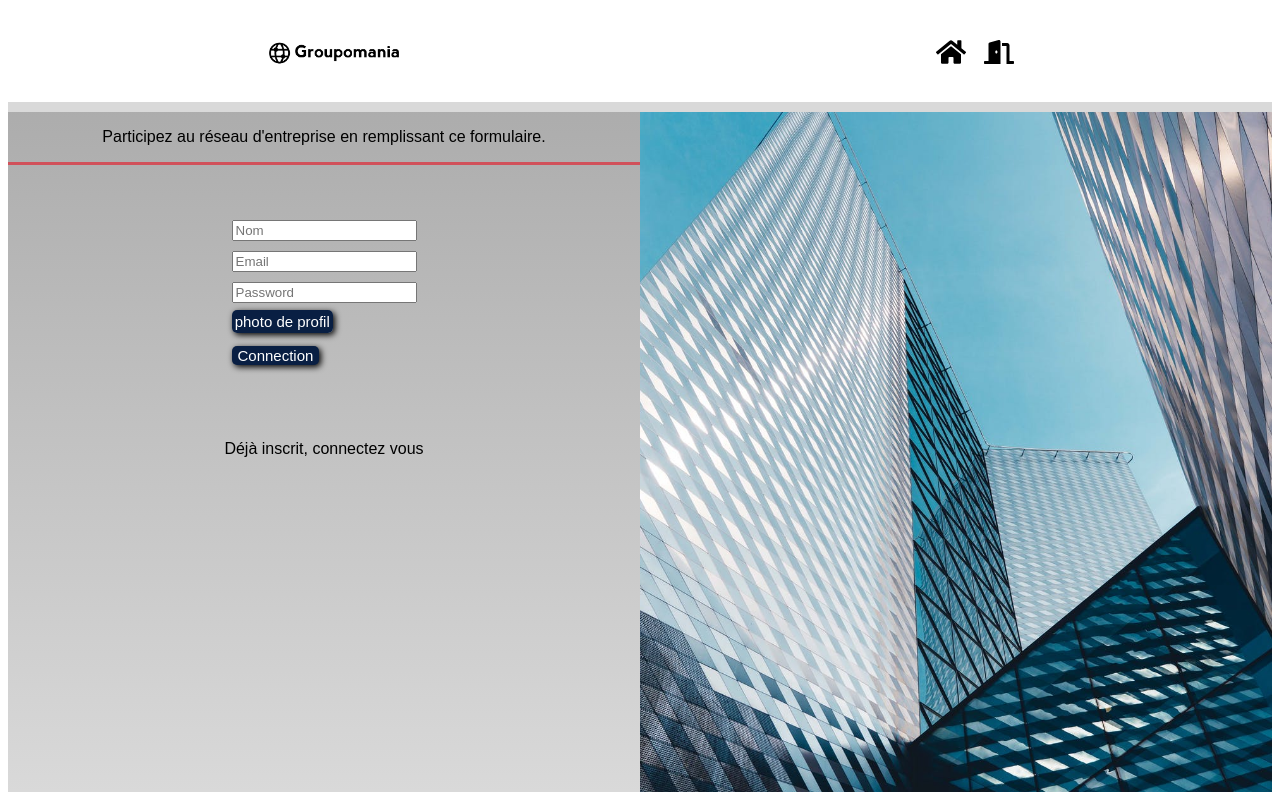
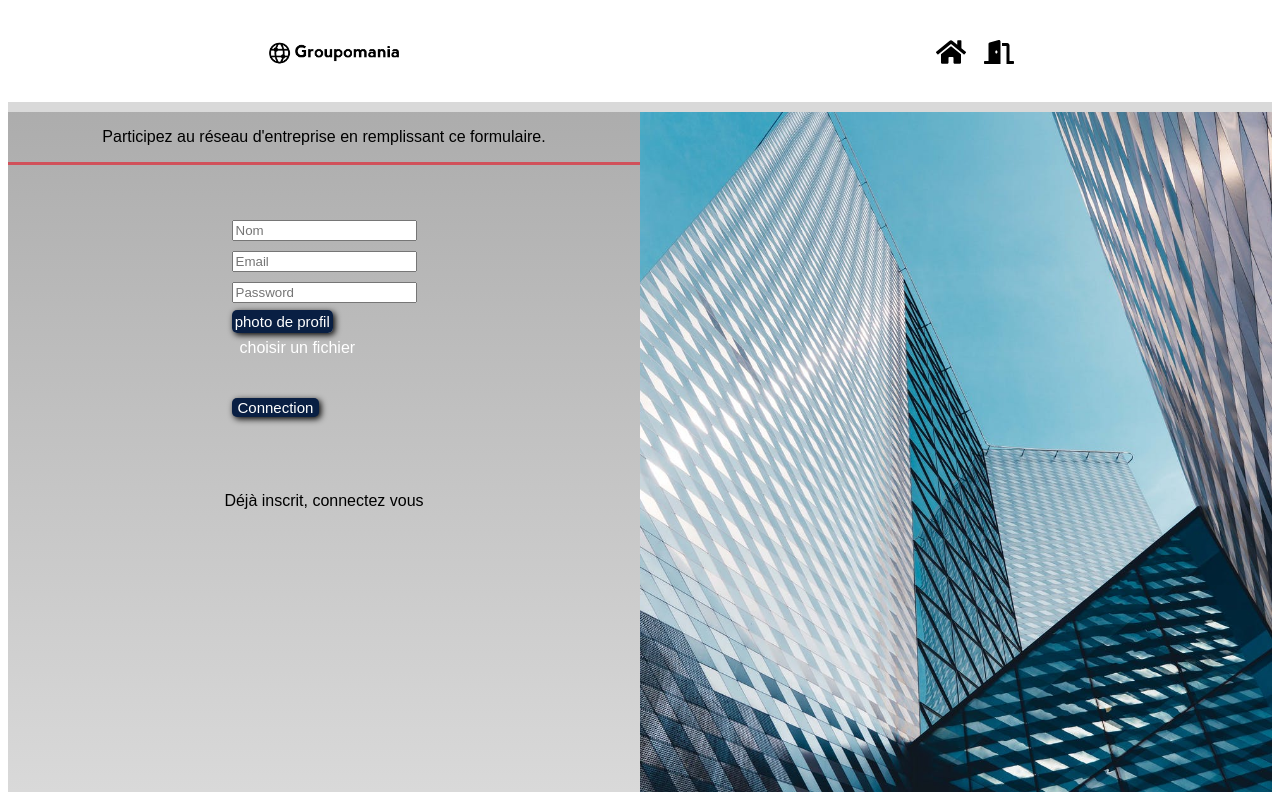
Before and after one commit to Truffenoire/P7_manchon_guillaume, a React (Create React App) app in the folder frontend/: page / in a window 1280 px wide. Built offline with nearby package versions, Linux system fonts and the light colour scheme.

Commit message:
amélioration du rendu du input file sur la page home

```diff
--- a/frontend/src/pages/Home/Home.jsx
+++ b/frontend/src/pages/Home/Home.jsx
@@ -2,6 +2,7 @@ import React, { useState } from 'react';
 import { Link, useNavigate } from 'react-router-dom'
 import { ToastContainer, toast } from 'react-toastify';
 import { Zoom } from 'react-toastify';
+// Import de composant pour le formulaire
 import InputMail from './components/ImputMail'
 import InputName from './components/InputName'
 import InputPassword from './components/InputPassword'
@@ -35,6 +36,7 @@ function Home({ setUser }) {
       .then(res => {
         res.json()
         console.log(res);
+        if(res.status === 401){
         setTimeout(() => {
           toast.info(`formulaire non valide  !`, {
             theme: "colored",
@@ -48,6 +50,7 @@ function Home({ setUser }) {
             progress: undefined,
           });
         }, 500)
+      }
         if (res.status === 201) {
 
           const requet = {
@@ -91,50 +94,8 @@ function Home({ setUser }) {
       })
   }
 
-  // REGEX EMAIL
-  // let formEmail = document.getElementById('email')
-  // const validMail = (inputMail) => {
-  //   let emailRegExp = new RegExp('^[a-zA-Z0-9ôöáàâäãåçéèêëíìîïñóòôöõúùûüýÿæœÁÀÂÄÃÅÇÉÈÊËÍÌÎÏÑÓÒÔÖÕÚÙÛÜÝŸÆŒ._\s-]+[@]{1}[a-zA-Z0-9.-_]+[.]{1}[a-z]{2,10}$', 'g');
-  //   // let testMail = formEmail.value != null? emailRegExp.test(formEmail.value) : true
-  //   let testMail = emailRegExp.test(inputMail.target.value)
-  //   console.log(testMail);
-
-  //   if (testMail) {
-  //     formEmail.classList.add('testMailValid')
-  //   } else {
-  //     formEmail.classList.add('testMailError')
-  //   }
-  // }
-  // REGEX NOM
-  // let formName = document.getElementById('name')
-  // const validName = (inputName) => {
-  //   let emailRegExp = new RegExp('^[a-zA-Z-9áàâäãåçéèêëíìîïñóòôöõúùûüýÿæœÁÀÂÄÃÅÇÉÈÊËÍÌÎÏÑÓÒÔÖÕÚÙÛÜÝŸÆŒ._\s-]*$', 'g');
-  //   let testMail = formName.value != null ? emailRegExp.test(formName.value) : true
-  //   console.log(formName.value.length);
-  //   console.log(testMail);
-  //   if (testMail && formName.value.length >= 4 && formName.value.length <= 15) {
-  //     formName.style.backgroundColor = '#0080003b'
-  //     formName.style.color = 'white'
-  //   } else {
-  //     formName.style.backgroundColor = '#ff00006b'
-  //     formName.style.color = 'white'
-  //   }
-  // }
-  // REGEX MDP
-  // let formPassword = document.getElementById('password')
-  // const validPassword = (inputPassword) => {
-  //   let passwordRegExp = new RegExp('^[a-zA-Z-9áàâäãåçéèêëíìîïñóòôöõúùûüýÿæœÁÀÂÄÃÅÇÉÈÊËÍÌÎÏÑÓÒÔÖÕÚÙÛÜÝŸÆŒ._\s-]*$', 'g');
-  //   let testPassword = formPassword.value != null ? passwordRegExp.test(formPassword.value) : true
-  //   console.log(formPassword.value.length);
-  //   console.log(testPassword);
-  //   if (testPassword && formPassword.value.length >= 4) {
-  //     formPassword.style.backgroundColor = '#0080003b'
-  //     formPassword.style.color = 'white'
-  //   } else {
-  //     formPassword.style.backgroundColor = '#ff00006b'
-  //     formPassword.style.color = 'white'
-  //   }
-  // }
+  const formFile = Boolean(document.getElementById('file'))
+  const file = document.getElementById('file')
 
 
   return (
@@ -153,10 +114,14 @@ function Home({ setUser }) {
             <InputPassword setUserSignup={setUserSignup} userSignup={userSignup} />
 
             <label className='photoProfilHome' htmlFor="file">photo de profil</label>
-            <input onChange={(e) =>
+            <input  onChange={(e) =>
               setUserSignup({ ...userSignup, image: e.target.files[0]/*.name*/, })}
-              type="file" name='file' id='file' required />
-
+              type="file" name='file' id='file' />
+            <div className='docUser'>
+              {
+                formFile === false? "choisir un fichier" : file.value.split(`\\`)[2]
+              }
+            </div>
             <br></br>
             <button type='submit'>Connection</button>
           </form>
--- a/frontend/src/pages/Home/components/InputName.jsx
+++ b/frontend/src/pages/Home/components/InputName.jsx
@@ -5,14 +5,14 @@ const InputName = ({ setUserSignup, userSignup }) => {
     const [value, setValue] = useState("")
     // REGEX NOM
     const validName = (inputName) => {
-        let nameRegExp = new RegExp('^[a-zA-Z-9áàâäãåçéèêëíìîïñóòôöõúùûüýÿæœÁÀÂÄÃÅÇÉÈÊËÍÌÎÏÑÓÒÔÖÕÚÙÛÜÝŸÆŒ._\s-]*$', 'g');
+        let nameRegExp = new RegExp('^[a-zA-Z0-9áàâäãåçéèêëíìîïñóòôöõúùûüýÿæœÁÀÂÄÃÅÇÉÈÊËÍÌÎÏÑÓÒÔÖÕÚÙÛÜÝŸÆŒ._\s-]*$', 'g');
         setTestName(nameRegExp.test(inputName.target.value))
         setValue(inputName.target.value)
     }
     return (
         <>
             {
-                testName && value.length >= 4 && value.length <= 15 ?
+                testName && value.length >= 3 && value.length <= 15 ?
                     <input className='valid' onInput={validName} onChange={(e) =>
                         setUserSignup({ ...userSignup, username: e.target.value, })}
                         type="text" name='username' id='name' placeholder='Nom' required />
--- a/frontend/src/pages/Home/components/InputPassword.jsx
+++ b/frontend/src/pages/Home/components/InputPassword.jsx
@@ -5,7 +5,7 @@ const InputPassword = ({ userSignup, setUserSignup }) => {
     const [valuePassword, setValuePassword] = useState("")
     // REGEX PASSWORD
     const validPassword = (inputPassword) => {
-        let passwordRegExp = new RegExp('^[a-zA-Z-9áàâäãåçéèêëíìîïñóòôöõúùûüýÿæœÁÀÂÄÃÅÇÉÈÊËÍÌÎÏÑÓÒÔÖÕÚÙÛÜÝŸÆŒ._\s-]*$', 'g');
+        let passwordRegExp = new RegExp('^[a-zA-Z0-9áàâäãåçéèêëíìîïñóòôöõúùûüýÿæœÁÀÂÄÃÅÇÉÈÊËÍÌÎÏÑÓÒÔÖÕÚÙÛÜÝŸÆŒ._\s-]*$', 'g');
         setTestPassword(passwordRegExp.test(inputPassword.target.value))
         setValuePassword(inputPassword.target.value)
     }
--- a/frontend/src/styles/_Home.scss
+++ b/frontend/src/styles/_Home.scss
@@ -62,6 +62,10 @@
             &:focus{
                 color: black;
             }
+        }
+        .docUser{
+            margin: 8px;
+            color: white;
         }
     }
     input{
```
